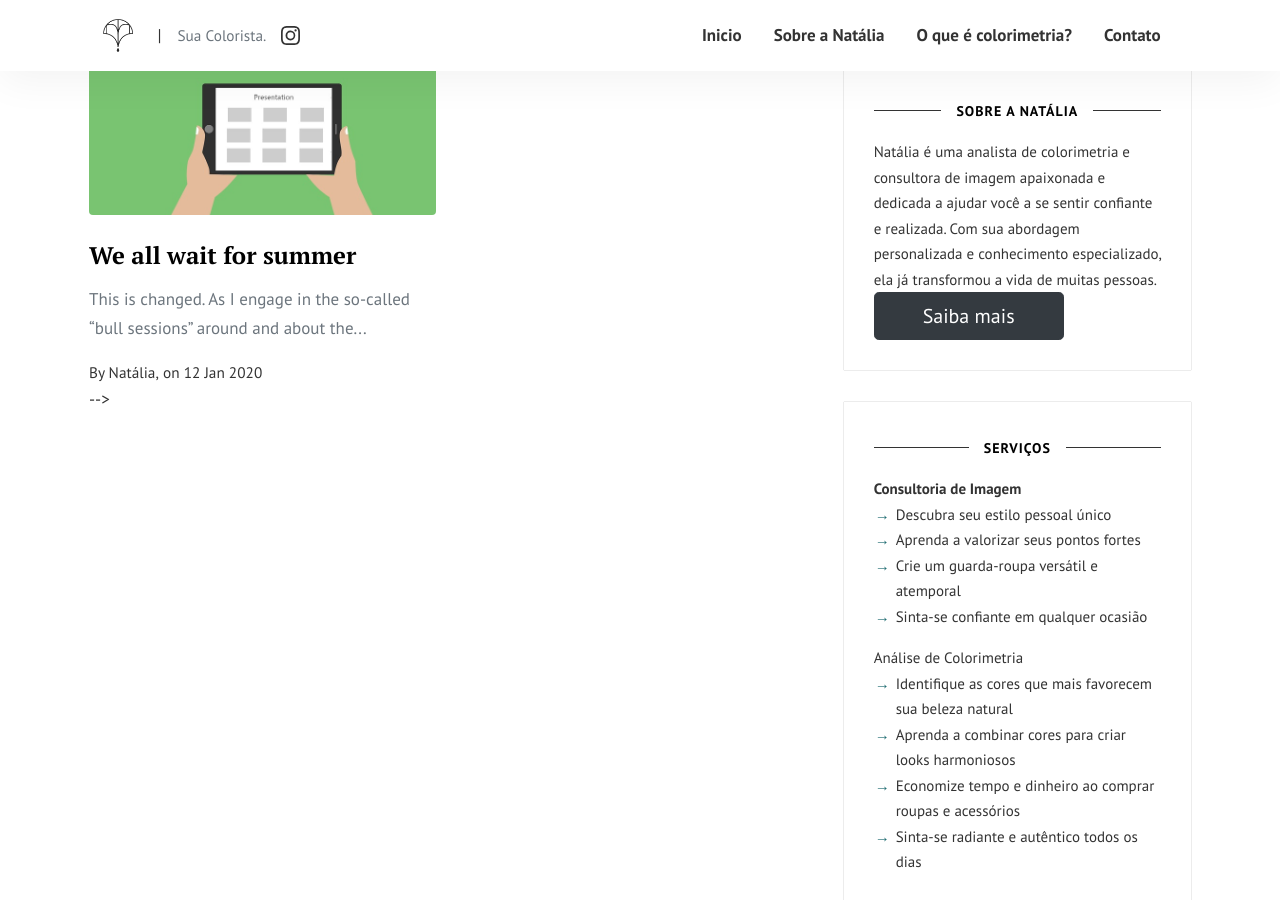
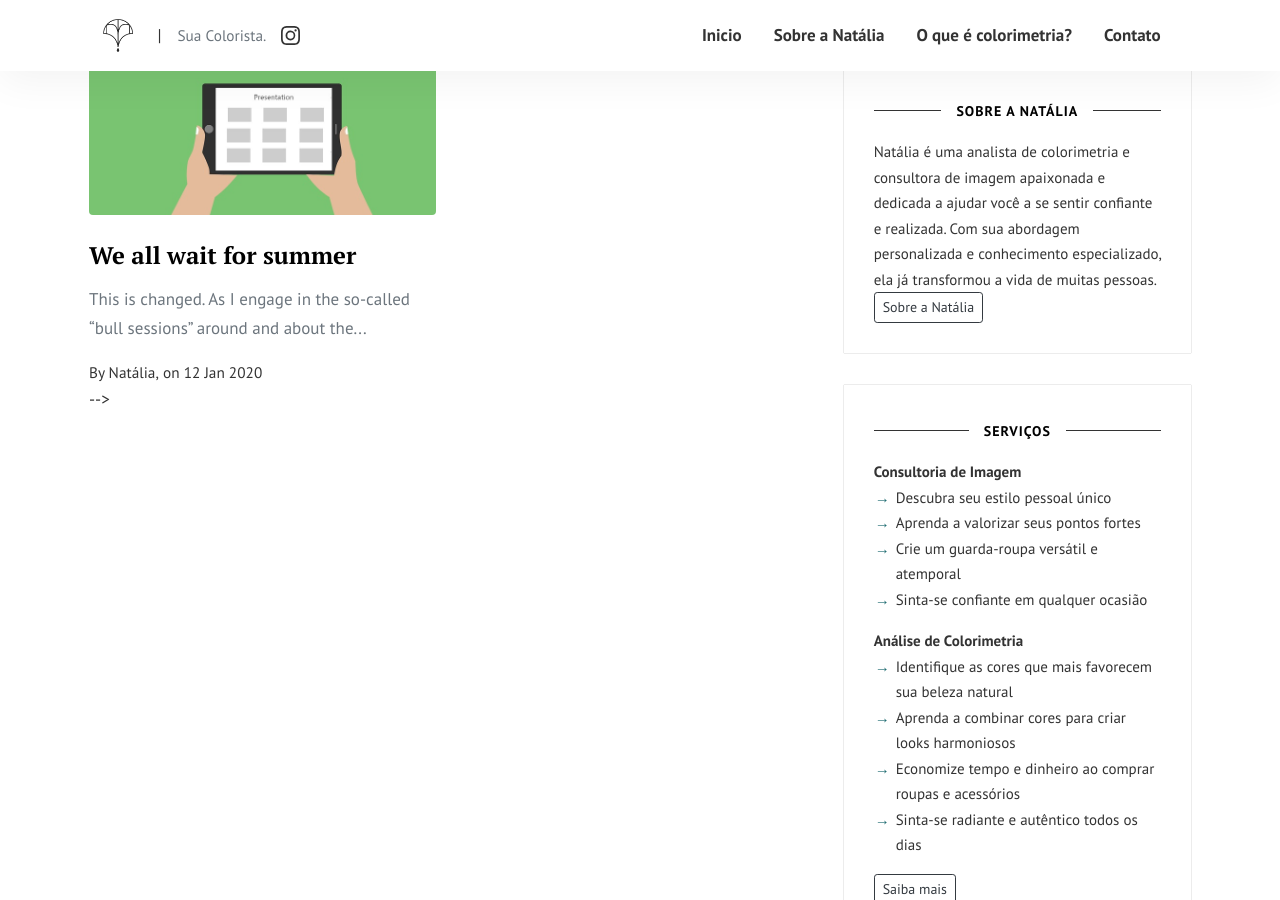
Before and after one commit to gumadeiras/suacolorista, a Jekyll site: the page built from index.html, in a window 1280 px wide and 900 px high, scrolled down 698 px. Built offline with Jekyll 4.4.1, drawn with Linux system fonts in a browser that asks for light colours; the list of posts is cut into pages by our own code.

Commit message:
Update sidebar.html

```diff
--- a/_includes/sidebar.html
+++ b/_includes/sidebar.html
@@ -4,8 +4,8 @@
         <div>
             Natália é uma analista de colorimetria e consultora de imagem apaixonada e dedicada a ajudar você a se sentir confiante e realizada. Com sua abordagem personalizada e conhecimento especializado, ela já transformou a vida de muitas pessoas.
 
-            <!-- button to learn more -->
-            <a href="{{site.baseurl}}/about" class="btn btn-dark text-white px-5 btn-lg">Saiba mais</a>
+            <!-- small button with dark outline and light background to learn more -->
+            <a href="{{site.baseurl}}/about" class="btn btn-outline-dark btn-sm">Sobre a Natália</a>
         </div>
     </div>
     <div class="sidebar-section">
@@ -18,7 +18,7 @@
                 <li>Sinta-se confiante em qualquer ocasião</li>
             </ul>
         </div>
-        <div>Análise de Colorimetria
+        <div><strong>Análise de Colorimetria</strong>
             <ul>
                 <li>Identifique as cores que mais favorecem sua beleza natural</li>
                 <li>Aprenda a combinar cores para criar looks harmoniosos</li>
@@ -26,10 +26,12 @@
                 <li>Sinta-se radiante e autêntico todos os dias</li>
             </ul>
         </div>
+        <a href="{{site.baseurl}}/colorimetria" class="btn btn-outline-dark btn-sm">Saiba mais</a>
     </div>
     <div class="sidebar-section">
         <h5><span>Agende sua colorimetria</span></h5>
         <!-- <img src="{{site.baseurl}}/assets/images/ad.png"> -->
         <p>Pronto para descobrir a melhor versão de si mesmo? Entre em contato conosco hoje mesmo e agende sua consulta personalizada com a Natália. Juntos, vamos criar a imagem que reflete sua essência única.</p>
+        <a href="{{site.baseurl}}/about" class="btn btn-outline-dark btn-sm">Agende já!</a>
     </div>
 </div>
```
